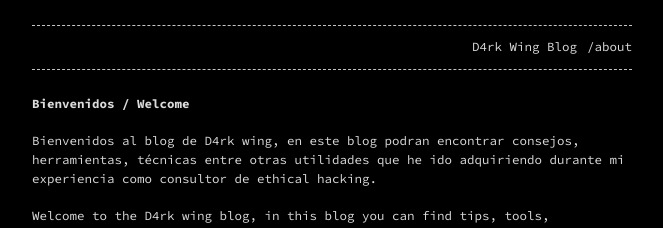
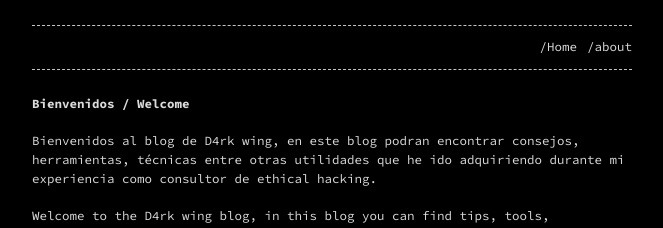
Before and after one commit to d4rk-wing/d4rkwz.github.io, a Jekyll site: the page built from index.md, in a window 1280 px wide. Shown: the top 228 px of the page, without its empty margins (308-971 px from the left). Built offline with Jekyll 4.4.1, drawn with Linux system fonts in a browser that asks for light colours.

Commit message:
cambio header titulo

```diff
--- a/index.md
+++ b/index.md
@@ -1,5 +1,5 @@
 ---
-title: D4rk Wing Blog
+title: /Home
 layout: home
 permalink: /
 ---
```
